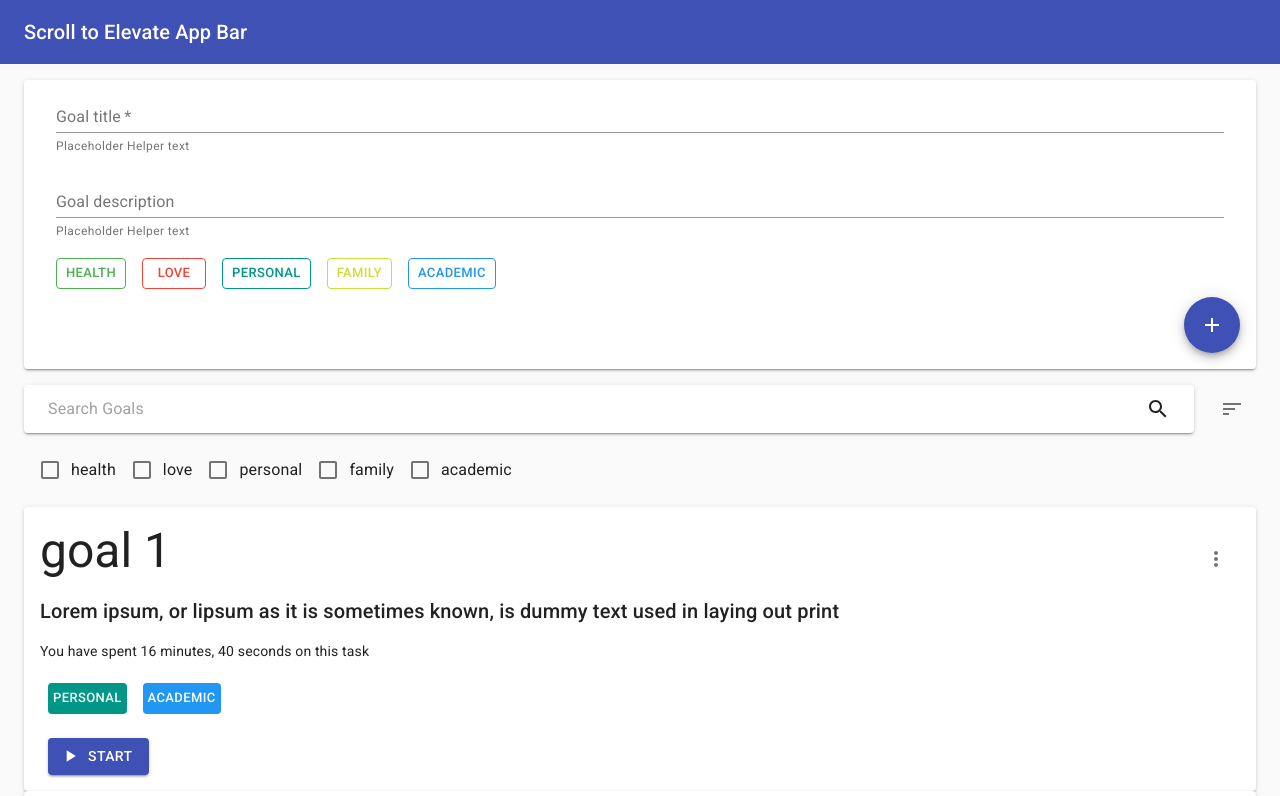
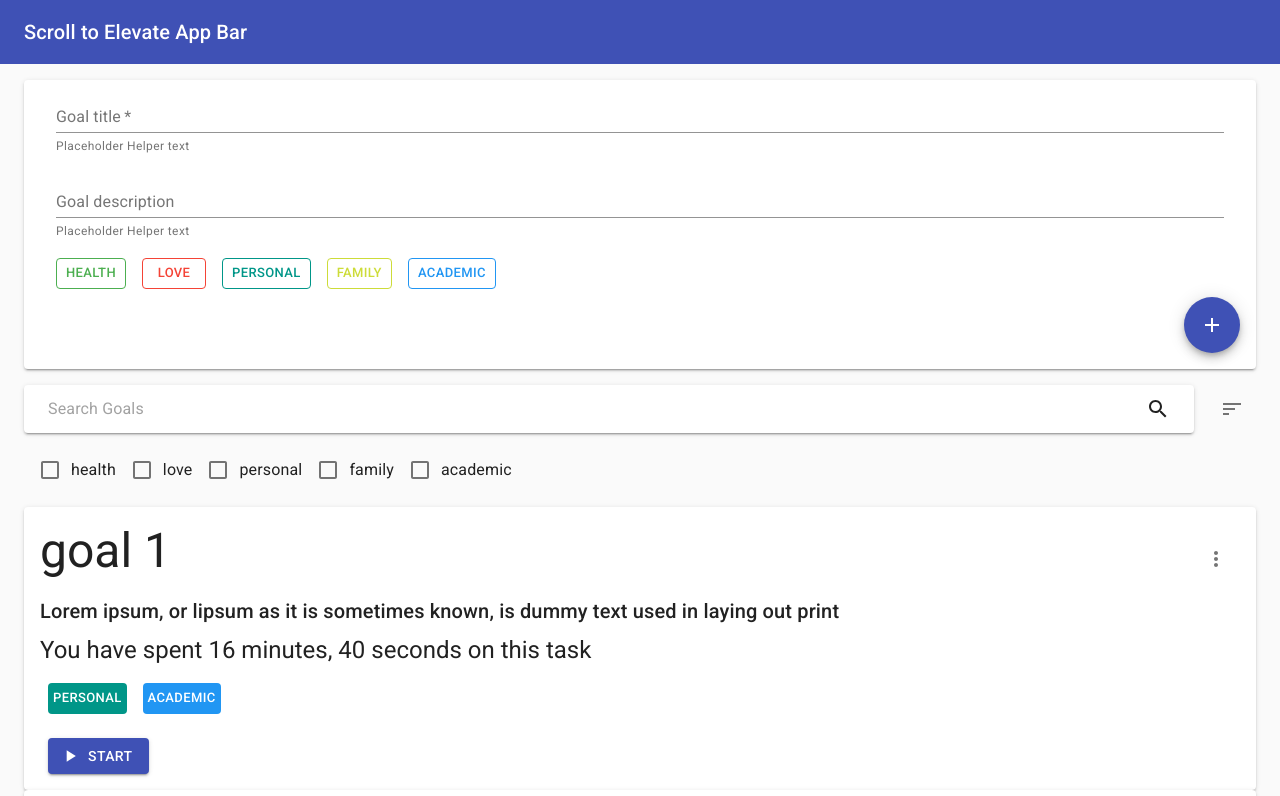
Before and after one commit to BhavyaCodes/get-it-done, a React (Create React App) app: page / in a window 1280 px wide. Shown: the top 796 px of the page. Built offline with nearby package versions, Linux system fonts and the light colour scheme.

Commit message:
finish styling goal

```diff
--- a/src/components/Goal.jsx
+++ b/src/components/Goal.jsx
@@ -273,11 +273,11 @@ function Goal({ goal, setGoals, globalHashTags }) {
         {goal.description}
       </Typography>
       {/* <p>{new Date(goal.timeAdded).toString()}</p> */}
-      <p>
+      <Typography variant="h5" gutterBottom>
         {" "}
         You have spent{" "}
         {humanizeDuration(displaySeconds * 1000, { round: true })} on this task
-      </p>
+      </Typography>
       {goal?.hashTags &&
         goal?.hashTags?.length !== 0 &&
         renderHashTags(goal.hashTags)}
```
